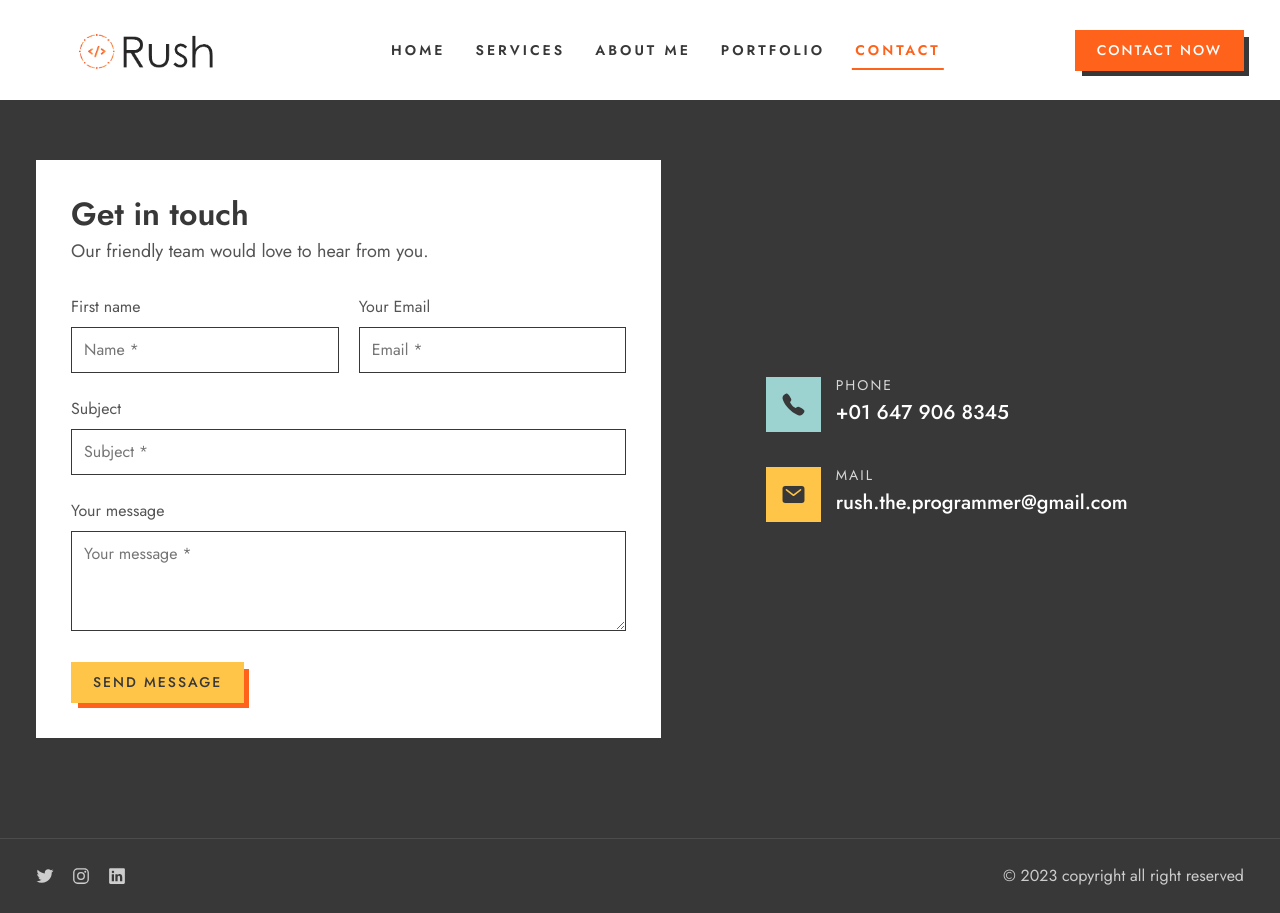
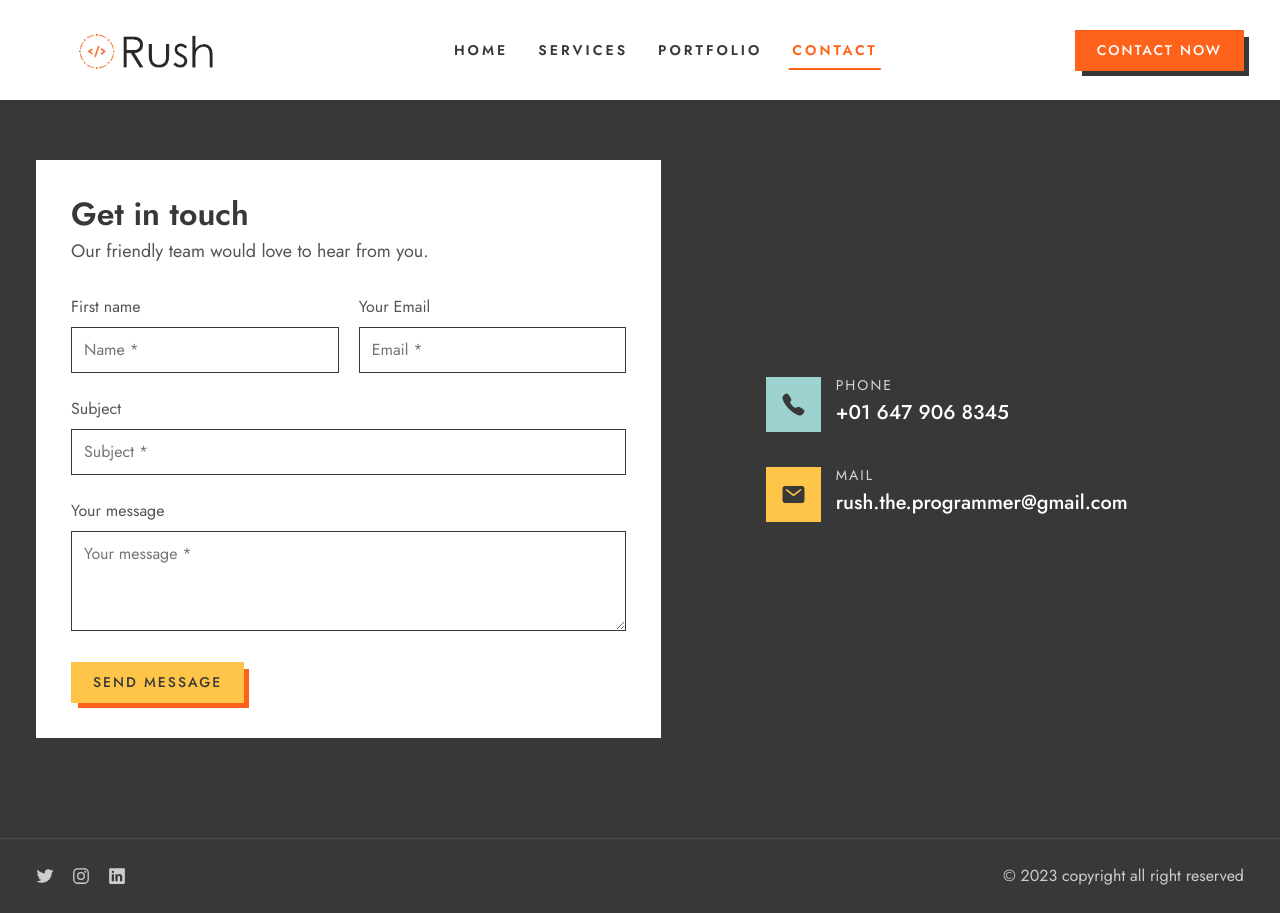
Before and after one commit to Rush1404/PortfolioWebsite, a plain HTML site: page contact.html in a window 1280 px wide. Drawn offline with nearby package versions, Linux system fonts and the light colour scheme.

Commit message:
Add files via upload

```diff
--- a/contact.html
+++ b/contact.html
@@ -66,10 +66,6 @@
 
           <li class="navbar-item">
             <a href="./service.html" class="label-lg navbar-link has-after">Services</a>
-          </li>
-
-          <li class="navbar-item">
-            <a href="./about_me.html" class="label-lg navbar-link has-after">About Me</a>
           </li>
 
           <li class="navbar-item">
```
Also changed, not shown: index.html (+0 -4 lines), portfolio.html (+0 -4 lines), service.html (+0 -4 lines).
